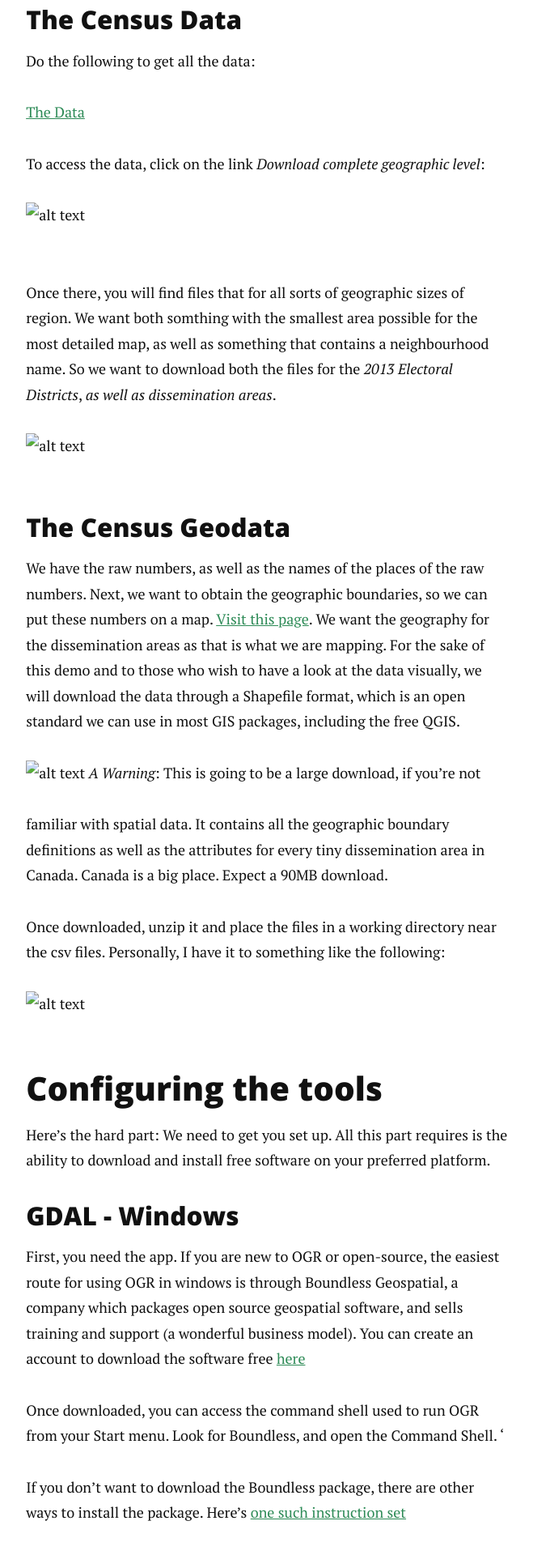
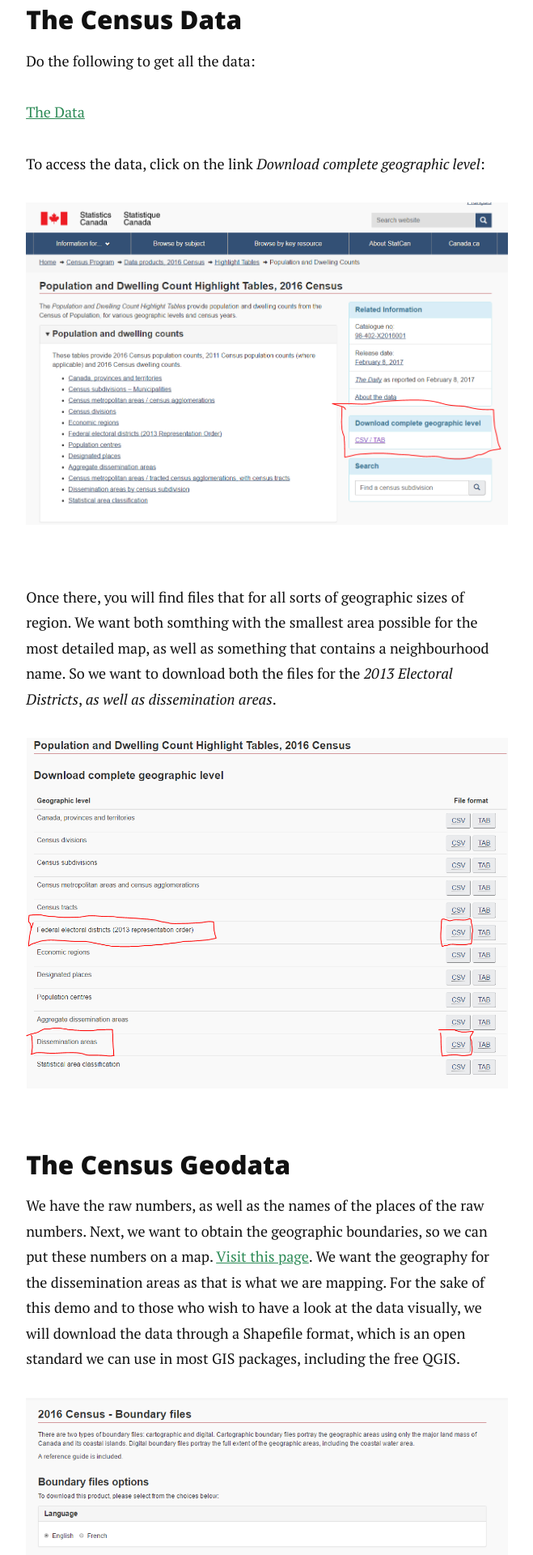
Before and after one commit to brianbancroft/brianbancroft.github.io, a Jekyll site: the page built from _posts/2017-03-05-gdal-tutorial-mapbox.md, in a window 1280 px wide. Shown: the part 2074-3994 px from the top of the page at 81% size, without its empty margins (310-969 px from the left). Built offline with Jekyll 4.4.1, drawn with Linux system fonts in a browser that asks for light colours; nearby versions of some CDN libraries.

Commit message:
gdal mapbox tutorial

```diff
--- a/_posts/2017-03-05-gdal-tutorial-mapbox.md
+++ b/_posts/2017-03-05-gdal-tutorial-mapbox.md
@@ -32,23 +32,23 @@ Do the following to get all the data:
 
 To access the data, click on the link _Download complete geographic level_:
 
-![alt text](./assets/images/gdal_tutorial/download_location.PNG "Click on the link below Download complete geographic level")
+![Download Location of the Geographic Data](../../assets/img/gdal_tutorial/download_location.PNG "Click on the link below Download complete geographic level")
 
 Once there, you will find files that for all sorts of geographic sizes of region. We want both somthing with the smallest area possible for the most detailed map, as well as something that contains a neighbourhood name. So we want to download both the files for the _2013 Electoral Districts_, _as well as dissemination areas_.
 
-![alt text](./assets/images/gdal_tutorial/download_files.PNG "Choose the CSV files for dissemination areas as well as electoral districts")
+![Location of the DA's](../../assets/img/gdal_tutorial/download_files.PNG "Choose the CSV files for dissemination areas as well as electoral districts")
 
 
 ### The Census Geodata
 
 We have the raw numbers, as well as the names of the places of the raw numbers. Next, we want to obtain the geographic boundaries, so we can put these numbers on a map. [Visit this page](https://www12.statcan.gc.ca/census-recensement/2011/geo/bound-limit/bound-limit-2016-eng.cfm). We want the geography for the dissemination areas as that is what we are mapping. For the sake of this demo and to those who wish to have a look at the data visually, we will download the data through a Shapefile format, which is an open standard we can use in most GIS packages, including the free QGIS.
 
-![alt text](./assets/images/gdal_tutorial/download_geo.PNG)
+![Location to download Geodata](../../assets/img/gdal_tutorial/download_geo.PNG)
 *A Warning*: This is going to be a large download, if you're not familiar with spatial data. It contains all the geographic boundary definitions as well as the attributes for every tiny dissemination area in Canada. Canada is a big place. Expect a 90MB download.
 
 Once downloaded, unzip it and place the files in a working directory near the csv files. Personally, I have it to something like the following:
 
-![alt text](./assets/images/gdal_tutorial/file_structure.PNG)
+![File Structure](../../assets/img/gdal_tutorial/file_structure.PNG)
 
 ## Configuring the tools
 
@@ -191,7 +191,7 @@ Carrying out this using individual field names also isn't the way to go, but it
 What we used there was SQL Aliases, which you can learn more about [here](https://www.tutorialspoint.com/sql/sql-alias-syntax.htm)
 
 If you have a desktop GIS, you can visually inspect the geometry of this data, as well as its content. In the screencap, I use QGIS which is open source and free:
-![](./assets/images/gdal_tutorial/qgis_join_output.png)
+![](../../assets/img/gdal_tutorial/qgis_join_output.png)
 
 If you want to do it straight from the command line, use the following command:
 
@@ -301,7 +301,7 @@ For the following, you're going to need something to serve your data. There are
 
 To serve what you've built, go to the directory containing the HTML file, and type in either `serve` (if you're using the node server), or `python -m SimpleHTTPServer 3000` (for python users).
 
-Once you have the command line server running, you should see something like [this!](./samples/gdal_tutorial/)
+Once you have the command line server running, you should see something like [this!](../../samples/gdal_tutorial/)
 
 ### What's next?
 
```
Also changed, not shown: other parts of _posts/2017-03-05-gdal-tutorial-mapbox.md (+2 -2 lines), 1 other file.
